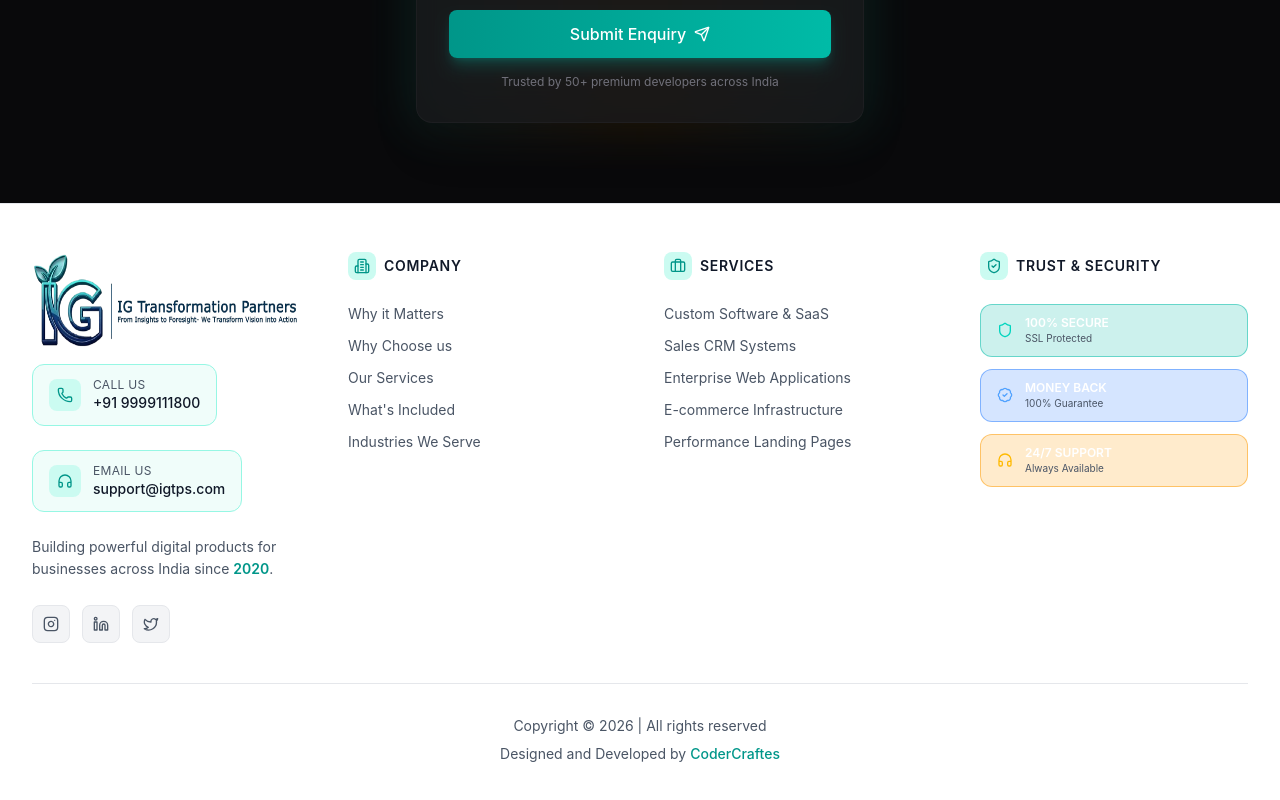
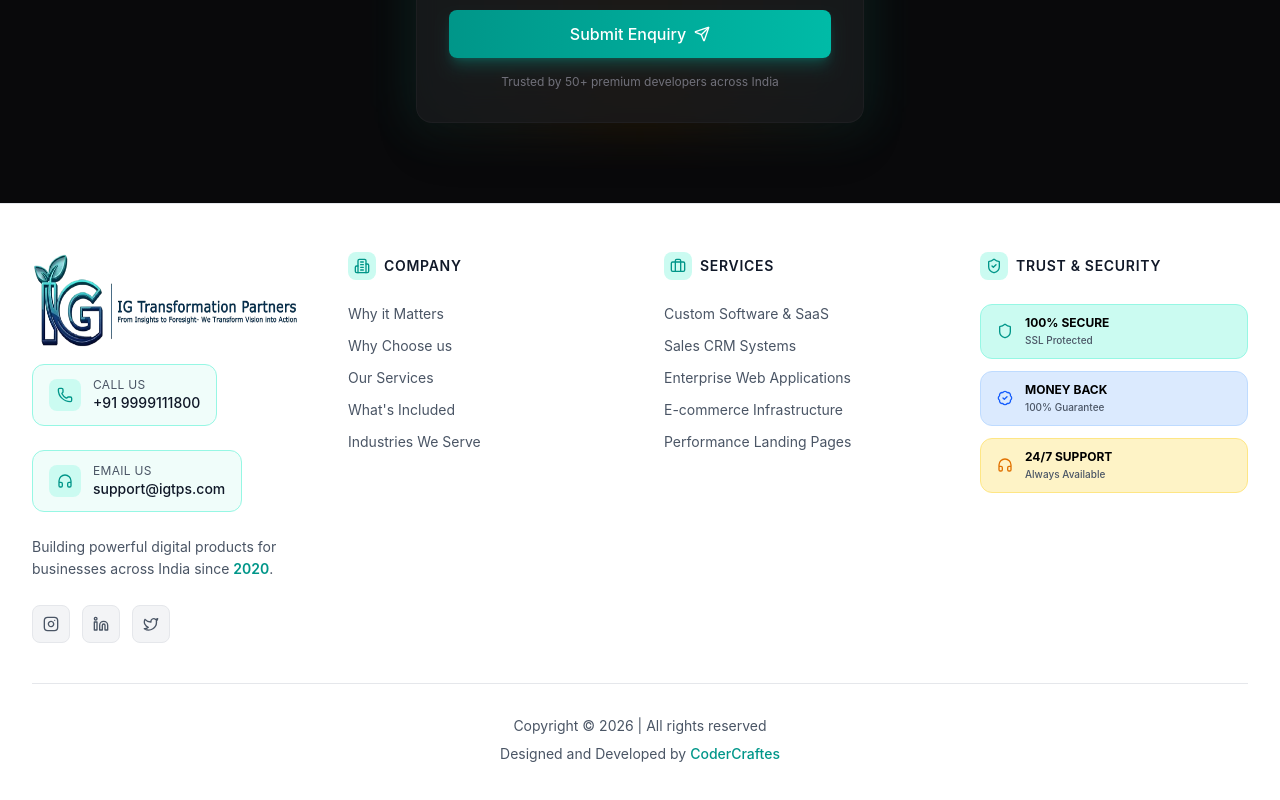
Before and after one commit to PrakashChand07/igtTransformation, a React (Vite) app: page /sales-crm in a window 1280 px wide. Shown: the part 3518-4318 px from the top of the page. Built offline with nearby package versions, Linux system fonts and the light colour scheme.

Commit message:
refactor: Adjust spacing and layout across multiple components for improved UI consistency

```diff
--- a/src/app/components/ConversionForm.tsx
+++ b/src/app/components/ConversionForm.tsx
@@ -100,7 +100,7 @@ export function ConversionForm({ onFormSubmit }: ConversionFormProps) {
   };
 
   return (
-    <section className="relative py-24 overflow-hidden">
+    <section className="relative py-12 lg:py-24 overflow-hidden">
       <div className="absolute inset-0 bg-gradient-to-b from-zinc-950 via-zinc-900/80 to-zinc-950" />
 
       {/* Grid Pattern */}
--- a/src/app/components/Footer.tsx
+++ b/src/app/components/Footer.tsx
@@ -24,28 +24,31 @@ export function Footer() {
       icon: Shield,
       title: '100% SECURE',
       subtitle: 'SSL Protected',
-      bgColor: 'bg-teal-500/20',
-      borderColor: 'border-teal-500/50',
-      iconColor: 'text-teal-400',
-      textColor: 'text-white'
+      bgColor: 'bg-teal-100',
+      borderColor: 'border-teal-200',
+      iconColor: 'text-teal-600',
+      textColor: 'text-black',
+      subtitleColor: 'text-gray-600'
     },
     {
       icon: BadgeCheck,
       title: 'MONEY BACK',
       subtitle: '100% Guarantee',
-      bgColor: 'bg-blue-500/20',
-      borderColor: 'border-blue-500/50',
-      iconColor: 'text-blue-400',
-      textColor: 'text-white'
+      bgColor: 'bg-blue-100',
+      borderColor: 'border-blue-200',
+      iconColor: 'text-blue-600',
+      textColor: 'text-black',
+      subtitleColor: 'text-gray-600'
     },
     {
       icon: Headphones,
       title: '24/7 SUPPORT',
       subtitle: 'Always Available',
-      bgColor: 'bg-amber-500/20',
-      borderColor: 'border-amber-500/50',
-      iconColor: 'text-amber-400',
-      textColor: 'text-white'
+      bgColor: 'bg-amber-100',
+      borderColor: 'border-amber-200',
+      iconColor: 'text-amber-600',
+      textColor: 'text-black',
+      subtitleColor: 'text-gray-600'
     }
   ];
 
@@ -217,10 +220,10 @@ export function Footer() {
                 >
                   <badge.icon className={`w-4 h-4 ${badge.iconColor}`} />
                   <div>
-                    <div className={`text-xs font-semibold ${badge.textColor}`}>
+                    <div className={`text-xs font-bold ${badge.textColor}`}>
                       {badge.title}
                     </div>
-                    <div className="text-[10px] text-gray-600">
+                    <div className={`text-[10px] font-medium mt-0.5 ${badge.subtitleColor}`}>
                       {badge.subtitle}
                     </div>
                   </div>
--- a/src/app/components/Header.tsx
+++ b/src/app/components/Header.tsx
@@ -31,7 +31,7 @@ export function Header() {
               <img
                 src='/assets/logo.png'
                 alt="IG Transformation Partners"
-                className="h-16 sm:h-20 lg:h-24 w-auto cursor-pointer"
+                className="h-16 lg:h-24 w-auto cursor-pointer"
               />
             </Link>
 
--- a/src/app/components/HeroSection.tsx
+++ b/src/app/components/HeroSection.tsx
@@ -100,7 +100,7 @@ export function HeroSection({ onFormSubmit }: HeroSectionProps) {
   ];
 
   return (
-    <section className="relative min-h-screen flex items-center justify-center overflow-hidden pt-20">
+    <section className="relative min-h-screen flex items-center justify-center overflow-hidden pt-14 md:pt-20">
       {/* Background Image with Overlay */}
       <div className="absolute inset-0 z-0">
         <img
@@ -120,7 +120,7 @@ export function HeroSection({ onFormSubmit }: HeroSectionProps) {
         }} />
       </div>
 
-      <div className="container mx-auto px-4 sm:px-6 lg:px-8 relative z-10 py-20">
+      <div className="container mx-auto px-4 sm:px-6 lg:px-8 relative z-10 py-10 md:py-20">
         <div className="grid lg:grid-cols-2 gap-12 lg:gap-16 items-center">
           {/* Left Content */}
           <motion.div
--- a/src/app/components/LaunchpadModule.tsx
+++ b/src/app/components/LaunchpadModule.tsx
@@ -3,11 +3,11 @@ import { Smartphone, Zap, Image, MapPin, Calendar } from 'lucide-react';
 
 export function LaunchpadModule() {
   return (
-    <section className="relative py-24 overflow-hidden">
+    <section className="relative py-6 lg:py-10 overflow-hidden">
       <div className="absolute inset-0 bg-gradient-to-b from-zinc-950 via-zinc-900/30 to-zinc-950" />
 
       <div className="container mx-auto px-4 sm:px-6 lg:px-8 relative z-10">
-        <div className="grid lg:grid-cols-2 gap-12 lg:gap-16 items-center">
+        <div className="grid lg:grid-cols-2 gap-8 lg:gap-16 items-center">
           {/* Content */}
           <motion.div
             initial={{ opacity: 0, x: -30 }}
@@ -15,22 +15,22 @@ export function LaunchpadModule() {
             viewport={{ once: true }}
             transition={{ duration: 0.8 }}
           >
-            <div className="inline-flex items-center gap-2 px-4 py-2 rounded-full bg-teal-500/10 border border-teal-500/20 backdrop-blur-sm mb-6">
+            <div className="inline-flex items-center gap-2 px-4 py-2 rounded-full bg-teal-500/10 border border-teal-500/20 backdrop-blur-sm mb-4 sm:mb-6">
               <span className="text-sm text-teal-300">Module B</span>
             </div>
 
-            <h2 className="text-3xl sm:text-4xl lg:text-5xl text-white mb-6">
+            <h2 className="text-3xl sm:text-4xl lg:text-5xl text-white mb-4 sm:mb-6">
               Project Launch Sites
               <span className="block bg-gradient-to-r from-teal-400 to-amber-400 bg-clip-text text-transparent mt-2">
                 That Convert in 72 Hours
               </span>
             </h2>
 
-            <p className="text-lg text-zinc-400 mb-8 leading-relaxed">
+            <p className="text-lg text-zinc-400 mb-6 lg:mb-8 leading-relaxed">
               Mobile-first microsites custom-designed for each new project. Pre-registration forms, virtual tours, payment gateways, and CRM integration—live before your launch event.
             </p>
 
-            <div className="space-y-4 mb-8">
+            <div className="space-y-4 mb-6 lg:mb-8">
               {[
                 { icon: Zap, text: '72-hour go-live guarantee from design to deployment' },
                 { icon: Image, text: 'Interactive 3D walkthroughs and gallery modules' },
--- a/src/app/components/TrustBar.tsx
+++ b/src/app/components/TrustBar.tsx
@@ -20,7 +20,7 @@ export function TrustBar() {
   return (
     <section className="relative py-6 border-y border-zinc-800/50 bg-zinc-950/60 backdrop-blur-sm">
       <div className="container mx-auto px-4 sm:px-6 lg:px-8">
-        <div className="flex flex-wrap justify-center items-center gap-8 md:gap-16">
+        <div className="flex flex-col sm:flex-row items-start sm:items-center justify-center gap-6 sm:gap-8 md:gap-16 w-fit mx-auto">
           {features.map((feature, index) => (
             <motion.div
               key={index}
@@ -30,7 +30,7 @@ export function TrustBar() {
               transition={{ duration: 0.5, delay: index * 0.1 }}
               className="flex items-center gap-3 group"
             >
-              <div className="relative">
+              <div className="relative flex-shrink-0">
                 <div className="absolute inset-0 bg-teal-500/20 blur-lg rounded-full group-hover:bg-teal-500/30 transition-all duration-300" />
                 <div className="relative bg-zinc-900/80 p-2.5 rounded-lg border border-zinc-800/50 group-hover:border-teal-500/30 transition-all duration-300">
                   <feature.icon className="w-5 h-5 text-teal-400" />
```
Also changed, not shown: src/app/components/CRMModule.tsx (+14 -11 lines), src/app/components/ChannelPartnerModule.tsx (+9 -9 lines), src/app/components/SocialProofSection.tsx (+9 -9 lines).
